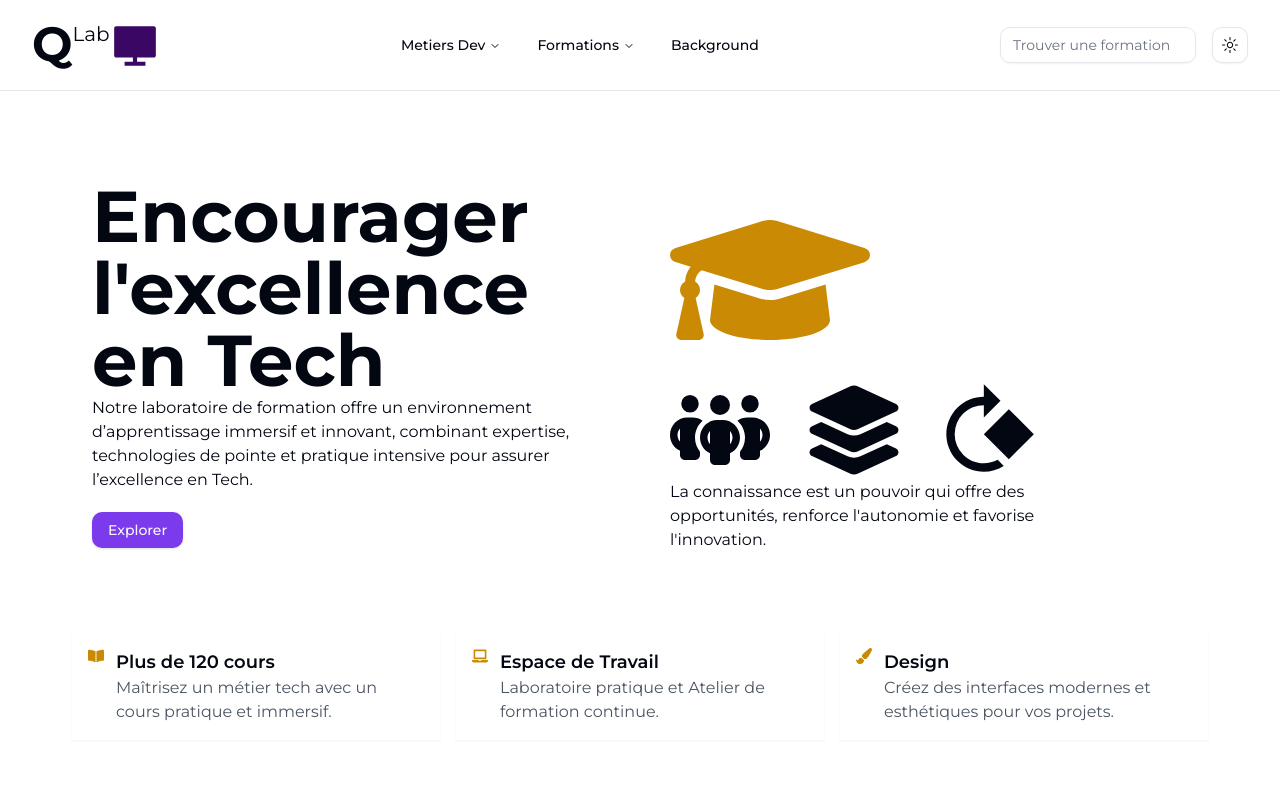
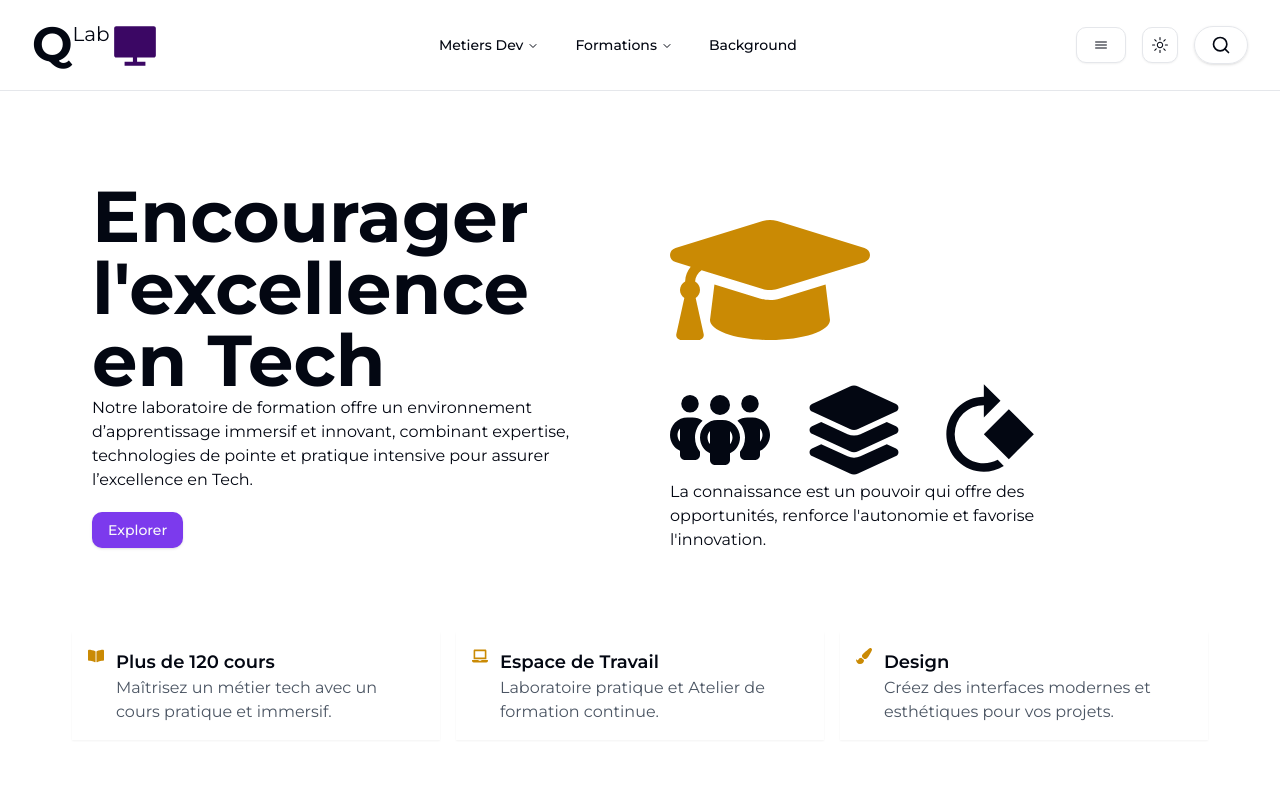
Before and after one commit to Ange-Pascal/qlab, a Next.js app: page / in a window 1280 px wide. Shown: the top 800 px of the page. Built offline with nearby package versions, Linux system fonts and the light colour scheme.

Commit message:
commit avec APi

```diff
--- a/app/page.tsx
+++ b/app/page.tsx
@@ -1,17 +1,25 @@
 import Avantage from "@/components/home/Avantage";
 import Banner from "@/components/home/Banner";
 import Empower from "@/components/home/empower";
+import HorizontalCourseList from "@/components/home/HorizontalCoursList";
 import InfoBanner from "@/components/home/Info";
 import PartnerLearn from "@/components/home/Partner";
 import SectionInfo from "@/components/home/SectionInfo";
-
+const courses = [
+  { id: 1, title: 'React.js Avancé', imageUrl: '/images/react.jpg' },
+  { id: 2, title: 'Next.js & SSR', imageUrl: '/images/next.jpg' },
+  { id: 3, title: 'Laravel & API', imageUrl: '/images/laravel.jpg' },
+  { id: 4, title: 'UI Design Figma', imageUrl: '/images/figma.jpg' },
+  { id: 5, title: 'Tailwind CSS', imageUrl: '/images/tailwind.jpg' },
+];
 function Home() {
   return (
     <>
       <Banner />
       <InfoBanner />
       <SectionInfo/>
-      <Avantage/>
+      <HorizontalCourseList courses={courses}/>
+      {/* <Avantage/>  */}
       <PartnerLearn/>
       <Empower/>
     </>
--- /dev/null
+++ b/components/home/HorizontalCoursList.tsx
@@ -0,0 +1,52 @@
+'use client';
+
+import React from 'react';
+import Link from 'next/link';
+
+type Course = {
+  id: number;
+  title: string;
+  imageUrl: string;
+};
+
+type Props = {
+  courses: Course[];
+  seeMoreUrl?: string;
+};
+
+const HorizontalCourseList: React.FC<Props> = ({ courses, seeMoreUrl = '/courses' }) => {
+  return (
+    <div className="relative p-4 rounded-lg shadow-md">
+      <h2 className="text-xl font-bold mb-4">Formations Populaires</h2>
+
+      <div className="overflow-x-auto whitespace-nowrap scroll-smooth scrollbar-hide">
+        <div className="flex gap-4">
+          {courses.map((course) => (
+            <div
+              key={course.id}
+              className="flex-shrink-0 w-40 sm:w-48 md:w-56 text-center"
+            >
+              <img
+                src={course.imageUrl}
+                alt={course.title}
+                className="w-full h-28 sm:h-32 md:h-36 object-cover rounded-md"
+              />
+              <p className="mt-2 text-sm font-medium text-gray-700">{course.title}</p>
+            </div>
+          ))}
+        </div>
+      </div>
+
+      <div className="flex justify-end mt-4">
+        <Link
+          href={seeMoreUrl}
+          className="text-sm font-medium text-blue-600 hover:underline"
+        >
+          Voir plus →
+        </Link>
+      </div>
+    </div>
+  );
+};
+
+export default HorizontalCourseList;
--- a/components/navbar/NavSearch.tsx
+++ b/components/navbar/NavSearch.tsx
@@ -4,7 +4,7 @@ import { Input } from "../ui/input";
 export default function NavSearch() {
   return (
     <div>
-        <Input type="search" placeholder="Trouver une formation..." className="mx-w-xs dark:bg-muted"/>
+        <Input type="search" placeholder="Trouver une formation..." className="mx-w-xs dark:bg-muted w-40"/>
     </div>
   )
 }
--- a/components/navbar/Navbar.tsx
+++ b/components/navbar/Navbar.tsx
@@ -3,8 +3,30 @@ import DarkMode from "./DarkMode";
 import { NavigationMenuDemo } from "./LinksDropdown";
 // import LinksDropdown from "./LinksDropdown";
 import Logo from "./Logo";
-import NavSearch from "./NavSearch";
+// import NavSearch from "./NavSearch";
+import SearchCourseModal from "./SearchModal";
 import { SmMenu } from "./SmMenu";
+
+const courses = [
+  {
+    id: 1,
+    title: 'Développement Web avec Next.js',
+    description: 'Maîtrisez SSR, API routes et plus avec Next.js 13+',
+    imageUrl: '/images/next.jpg',
+  },
+  {
+    id: 2,
+    title: 'Design UI/UX moderne',
+    description: 'Apprenez à créer des interfaces élégantes avec Figma',
+    imageUrl: '/images/uiux.jpg',
+  },
+  {
+    id: 3,
+    title: 'Laravel & APIs REST',
+    description: 'Construisez des backends solides avec Laravel 10',
+    imageUrl: '/images/laravel.jpg',
+  },
+];
 
 function Navbar() {
   return (
@@ -13,9 +35,10 @@ function Navbar() {
         <Logo />
         <span className="hidden xl:block md:block "><NavigationMenuDemo /></span>
         <div className="flex gap-4 items-center">
-          <NavSearch />
+          {/* <NavSearch /> */}
+          <span className=""><SmMenu/></span>
           <DarkMode />
-          <span className="xl:hidden md:hidden"><SmMenu/></span>
+          <span><SearchCourseModal courses={courses}/></span>
         </div>
       </Container>
     </nav>
--- /dev/null
+++ b/components/navbar/SearchModal.tsx
@@ -0,0 +1,99 @@
+'use client';
+
+import { useEffect, useState } from 'react';
+import { Search } from 'lucide-react'; // Utilise Lucide icons (dispo par défaut dans ShadCN / Tailwind projects)
+
+type Course = {
+  id: number;
+  title: string;
+  description: string;
+  imageUrl: string;
+};
+
+type Props = {
+  courses: Course[];
+};
+
+const SearchCourseModal: React.FC<Props> = ({ courses }) => {
+  const [isOpen, setIsOpen] = useState(false);
+  const [searchTerm, setSearchTerm] = useState('');
+
+  const filteredCourses = courses.filter((course) =>
+    course.title.toLowerCase().includes(searchTerm.toLowerCase())
+  );
+
+  useEffect(() => {
+    const handleEsc = (e: KeyboardEvent) => {
+      if (e.key === 'Escape') setIsOpen(false);
+    };
+    window.addEventListener('keydown', handleEsc);
+    return () => window.removeEventListener('keydown', handleEsc);
+  }, []);
+
+  return (
+    <>
+      {/* Search Icon Trigger */}
+      <button
+        onClick={() => setIsOpen(true)}
+        className="flex items-center gap-2 px-4 py-2  border rounded-full shadow hover:shadow-md transition"
+      >
+        <Search className="w-5 h-5" />
+        {/* <span className="text-sm text-gray-700 hidden sm:inline">Rechercher</span> */}
+      </button>
+
+      {/* Modal Overlay */}
+      {isOpen && (
+        <div className="fixed inset-0 z-50 flex items-center justify-center bg-black bg-opacity-40">
+          <div className="bg-white w-full max-w-2xl rounded-xl shadow-lg overflow-hidden animate-fadeIn">
+            {/* Modal Header */}
+            <div className="flex justify-between items-center p-4 border-b">
+              <h2 className="text-lg font-semibold text-purple-950">Recherche de formation</h2>
+              <button
+                onClick={() => setIsOpen(false)}
+                className="text-gray-500 hover:text-black text-2xl font-bold leading-none"
+              >
+                &times;
+              </button>
+            </div>
+
+            {/* Modal Content */}
+            <div className="p-4">
+              <input
+                type="text"
+                className="w-full p-3 border rounded-lg mb-4 focus:outline-none focus:ring-2 focus:ring-blue-500"
+                placeholder="Tapez un mot clé..."
+                value={searchTerm}
+                onChange={(e) => setSearchTerm(e.target.value)}
+              />
+
+              <div className="max-h-96 overflow-y-auto space-y-3">
+                {filteredCourses.length > 0 ? (
+                  filteredCourses.map((course) => (
+                    <div
+                      key={course.id}
+                      className="flex gap-4 items-start p-3 rounded-lg hover:bg-gray-100 cursor-pointer transition"
+                    >
+                      <img
+                        src={course.imageUrl}
+                        alt={course.title}
+                        className="w-16 h-16 object-cover rounded-md"
+                      />
+                      <div>
+                        <h3 className="text-md font-bold text-purple-950">{course.title}</h3>
+                        <p className="text-sm text-gray-600 line-clamp-2">{course.description}</p>
+                      </div>
+                    </div>
+                  ))
+                ) : (
+                  <p className="text-gray-500 text-sm">Aucune formation trouvée.</p>
+                )}
+              </div>
+            </div>
+          </div>
+        </div>
+      )}
+    </>
+  );
+};
+
+export default SearchCourseModal;
--- a/components/navbar/SmMenu.tsx
+++ b/components/navbar/SmMenu.tsx
@@ -49,7 +49,7 @@ export function SmMenu() {
         <DropdownMenuGroup>
           <DropdownMenuItem>Team</DropdownMenuItem>
           <DropdownMenuSub>
-            <DropdownMenuSubTrigger>Invite users</DropdownMenuSubTrigger>
+            <DropdownMenuSubTrigger>Consulting</DropdownMenuSubTrigger>
             <DropdownMenuPortal>
               <DropdownMenuSubContent>
                 <DropdownMenuItem>Email</DropdownMenuItem>
@@ -65,12 +65,12 @@ export function SmMenu() {
           </DropdownMenuItem>
         </DropdownMenuGroup>
         <DropdownMenuSeparator />
-        <DropdownMenuItem>GitHub</DropdownMenuItem>
-        <DropdownMenuItem>Support</DropdownMenuItem>
+        <DropdownMenuItem>Projets</DropdownMenuItem>
+        <DropdownMenuItem>Réseaux Sociaux</DropdownMenuItem>
         <DropdownMenuItem disabled>API</DropdownMenuItem>
         <DropdownMenuSeparator />
         <DropdownMenuItem>
-          Log out
+          Se Connecter
           <DropdownMenuShortcut>⇧⌘Q</DropdownMenuShortcut>
         </DropdownMenuItem>
       </DropdownMenuContent>
```
Also changed, not shown: 2 other files (tests, documents, lock files or other folders).
